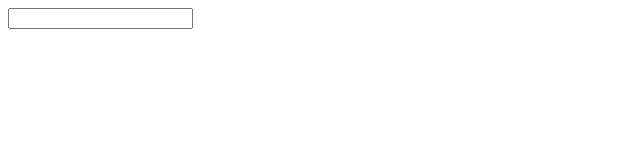
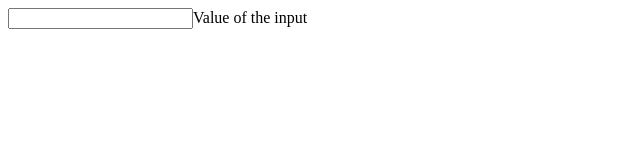
Before and after one commit to kamilkoterba/yt-search, a React (Create React App) app: page / in a window 1280 px wide. Shown: the top 160 px of the page, without its empty margins (0-640 px from the left). Built offline with nearby package versions, Linux system fonts and the light colour scheme.

Commit message:
Trigger component rerender by changing state

```diff
--- a/src/components/SearchBar.js
+++ b/src/components/SearchBar.js
@@ -1,8 +1,18 @@
 import React, { Component } from "react";
 
 class SearchBar extends Component {
+    constructor(props) {
+        super(props);
+        this.state = { term: "" };
+    }
+
     render() {
-        return <input onChange={ (event) => console.log(event.target.value) } />
+        return (
+            <div>
+                <input onChange={ (event) => this.setState({ term: event.target.value }) } />
+                Value of the input { this.state.term }
+            </div>
+        )
     }
 }
 
```
